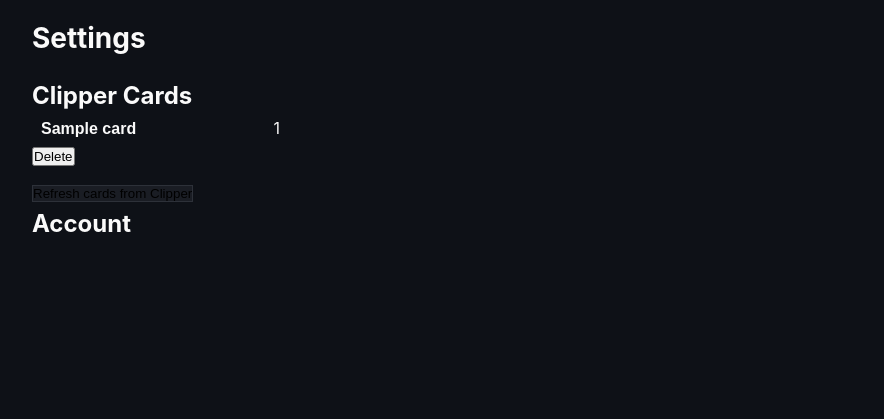
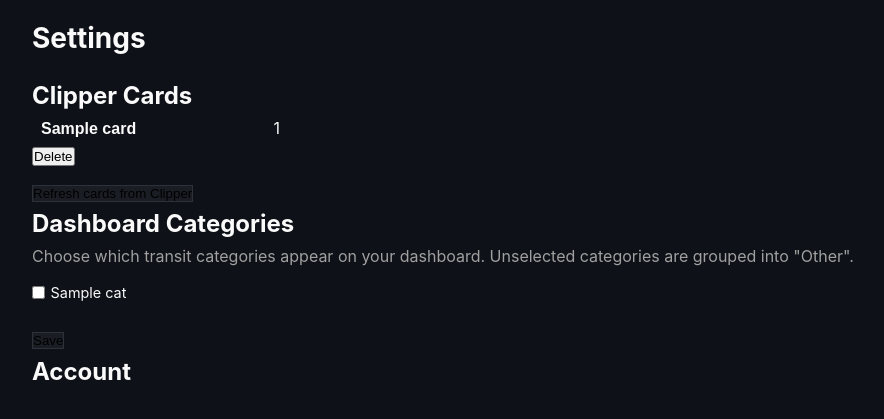
Before and after one commit to kavwad/clippertv, a Python web app: template src/clippertv/web/templates/settings.html in a window 1280 px wide. Shown: the top 419 px of the page, without its empty margins (24-908 px from the left). Run offline with Jinja, Linux system fonts and the light colour scheme; the template is opened without the code that fills it: most values are stand-ins (such as "Sample title", 1, 10 or a date in 2020).

Commit message:
feat(web): add display categories settings UI

```diff
--- a/src/clippertv/web/static/style.css
+++ b/src/clippertv/web/static/style.css
@@ -233,6 +233,26 @@ th {
     color: var(--text-muted);
 }
 
+.category-checkboxes {
+    display: flex;
+    flex-wrap: wrap;
+    gap: 0.5rem 1.25rem;
+    margin: 0.75rem 0;
+}
+
+.category-checkbox {
+    display: flex;
+    align-items: center;
+    gap: 0.35rem;
+    font-size: 0.9rem;
+}
+
+.save-status {
+    color: var(--text-muted);
+    font-size: 0.85rem;
+    margin-left: 0.5rem;
+}
+
 /* Login */
 .login-subtitle {
     color: var(--text-muted);
--- a/src/clippertv/web/templates/settings.html
+++ b/src/clippertv/web/templates/settings.html
@@ -36,6 +36,31 @@
 </section>
 
 <section class="settings-section">
+    <h2>Dashboard Categories</h2>
+    <p class="text-muted">Choose which transit categories appear on your dashboard. Unselected categories are grouped into "Other".</p>
+
+    <form hx-post="/settings/categories"
+          hx-swap="none"
+          hx-indicator="#categories-spinner"
+          hx-on::after-request="if(event.detail.successful) this.querySelector('.save-status').textContent = 'Saved'">
+        <div class="category-checkboxes">
+            {% for cat in all_categories %}
+            <label class="category-checkbox">
+                <input type="checkbox" name="categories" value="{{ cat }}"
+                       {{ "checked" if cat in selected_categories else "" }}>
+                {{ cat }}
+            </label>
+            {% endfor %}
+        </div>
+        <button type="submit" class="form-button form-button-secondary">
+            Save
+        </button>
+        <span id="categories-spinner" class="htmx-indicator">Saving...</span>
+        <span class="save-status"></span>
+    </form>
+</section>
+
+<section class="settings-section">
     <h2>Account</h2>
     <p class="text-muted">{{ user.email }}</p>
 </section>
```
Also changed, not shown: src/clippertv/data/user_store.py (+14 -0 lines), src/clippertv/web/settings_routes.py (+29 -2 lines).
